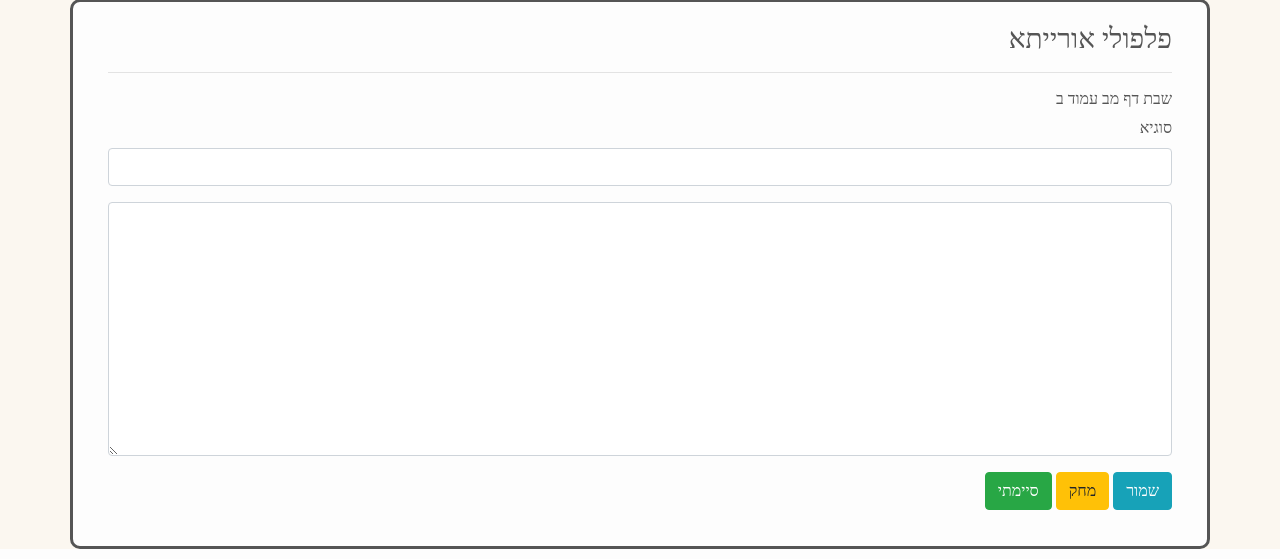
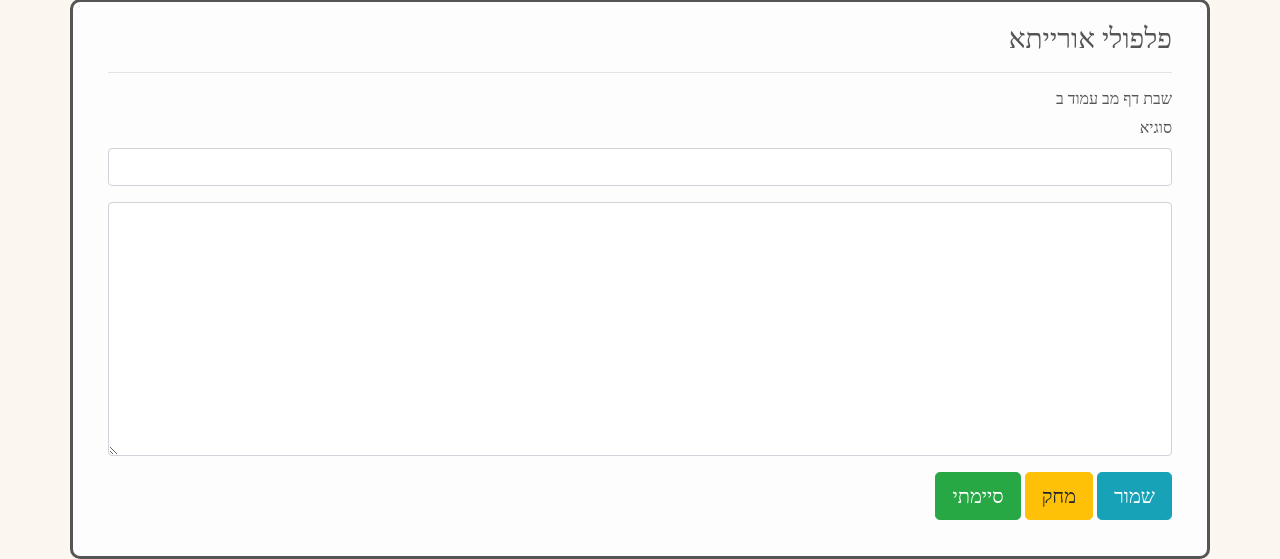
Before and after one commit to DewofyourYouth/shas-notes, a Flask app: page /add_note in a window 1280 px wide. Shown: the part 271-830 px from the top of the page. Run offline with Flask 2, Linux system fonts and the light colour scheme; style sheets or scripts are compiled from the project's sources; some libraries are stand-ins or nearby versions; some web fonts are replaced.

```diff
--- a/flask_mongo/templates/addnote.html
+++ b/flask_mongo/templates/addnote.html
@@ -45,9 +45,9 @@
           </div>
 
           <div class="form-group">
-            <button class="btn btn-info">שמור</button>
-            <button class="btn btn-warning">מחק</button>
-            <input class="btn btn-success" type="submit" value="סיימתי" />
+            <button class="btn btn-lg btn-info">שמור</button>
+            <button class="btn btn-lg btn-warning">מחק</button>
+            <input class="btn btn-lg btn-success" type="submit" value="סיימתי" />
           </div>
         </form>
       </div>
@@ -70,9 +70,9 @@
             ></textarea>
           </div>
           <div class="form-group">
-            <button class="btn btn-info">שמור</button>
-            <button class="btn btn-warning">מחק</button>
-            <input class="btn btn-success" type="submit" value="סיימתי" />
+            <button class="btn btn-lg btn-info">שמור</button>
+            <button class="btn btn-lg btn-warning">מחק</button>
+            <input class="btn btn-lg btn-success" type="submit" value="סיימתי" />
           </div>
         </form>
       </div>
@@ -96,9 +96,9 @@
           </div>
 
           <div class="form-group">
-            <button class="btn btn-info">שמור</button>
-            <button class="btn btn-warning">מחק</button>
-            <input class="btn btn-success" type="submit" value="סיימתי" />
+            <button class="btn btn-lg btn-info">שמור</button>
+            <button class="btn btn-lg btn-warning">מחק</button>
+            <input class="btn btn-lg btn-success" type="submit" value="סיימתי" />
           </div>
         </form>
       </div>
@@ -122,9 +122,9 @@
           </div>
 
           <div class="form-group">
-            <button class="btn btn-info">שמור</button>
-            <button class="btn btn-warning">מחק</button>
-            <input class="btn btn-success" type="submit" value="סיימתי" />
+            <button class="btn btn-lg btn-info">שמור</button>
+            <button class="btn btn-lg btn-warning">מחק</button>
+            <input class="btn btn-lg btn-success" type="submit" value="סיימתי" />
           </div>
         </form>
       </div>
```
Also changed, not shown: sass/styles.scss (line endings or trailing spaces).
